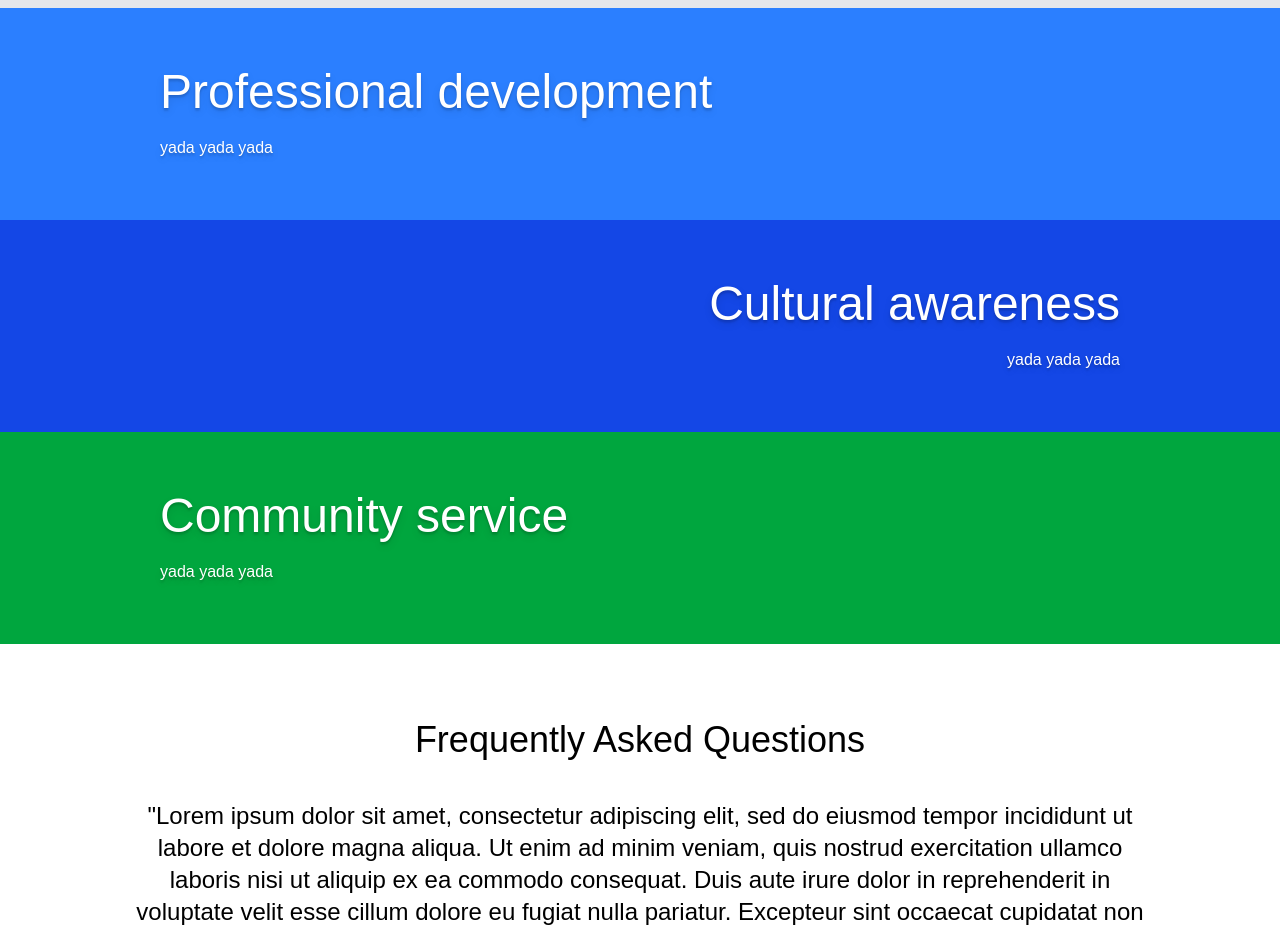
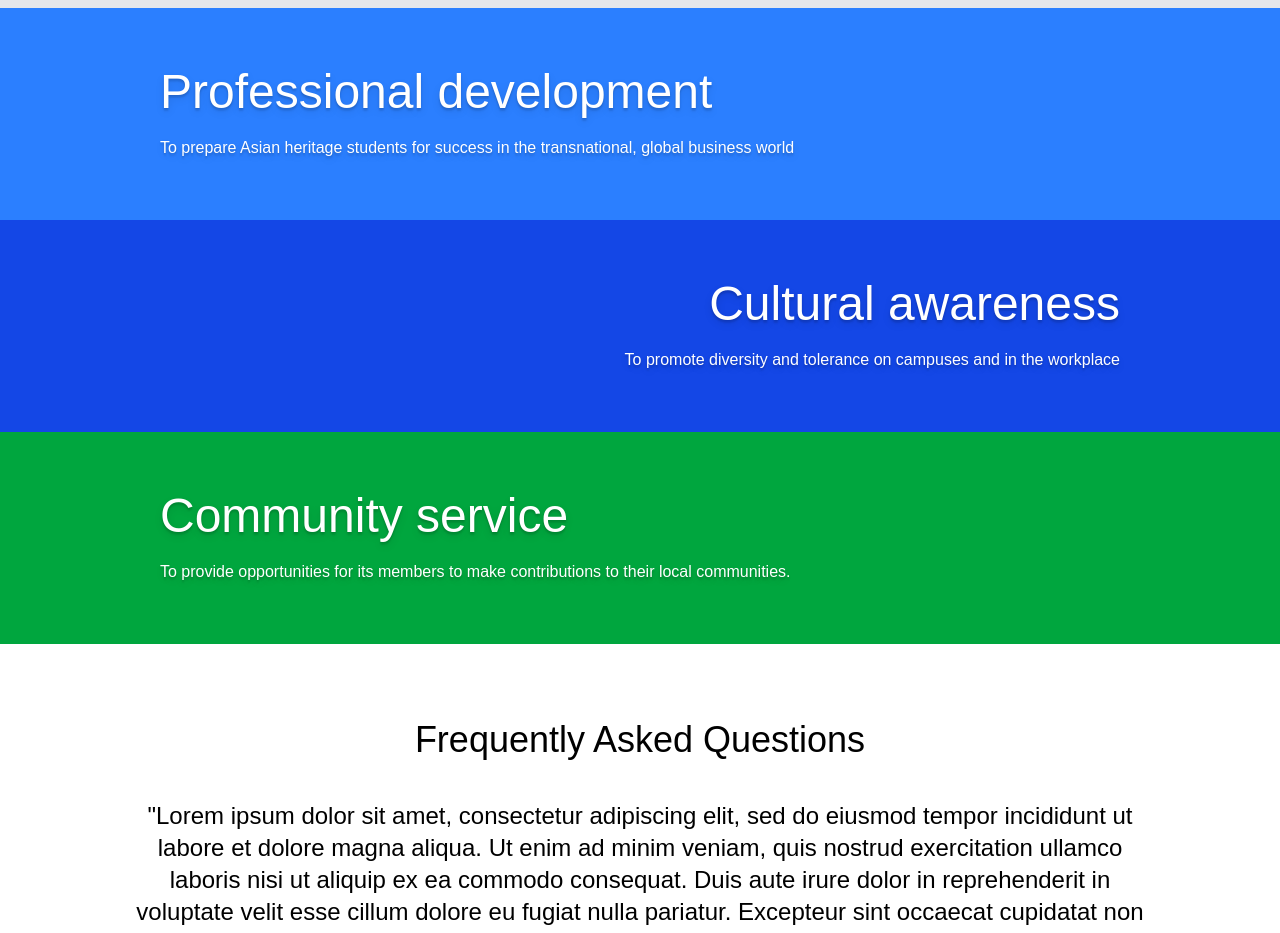
Before and after one commit to lsicat1220/ubsase-site, a React (Vite) app: page / in a window 1280 px wide. Shown: the part 1320-2253 px from the top of the page. Built offline with nearby package versions, Linux system fonts and the light colour scheme.

Commit message:
content: added actual text for each pillar

```diff
--- a/src/pages/Home.tsx
+++ b/src/pages/Home.tsx
@@ -32,15 +32,15 @@ export default function Home() {
 			</div>
 			<div className="w-full bg-blue-500 flex flex-col text-shadow-lg p-15 px-40 space-y-5">
 				<h1 className="text-5xl text-bold">Professional development</h1>
-				<p className="test-2xl">yada yada yada</p>
+				<p className="test-2xl">To prepare Asian heritage students for success in the transnational, global business world</p>
 			</div>
 			<div className="w-full bg-blue-700 flex flex-col text-shadow-lg p-15 px-40 space-y-5 items-end">
 				<h1 className="text-5xl text-bold">Cultural awareness</h1>
-				<p className="test-2xl">yada yada yada</p>
+				<p className="test-2xl">To promote diversity and tolerance on campuses and in the workplace</p>
 			</div>
 			<div className="w-full bg-green-600 flex flex-col text-shadow-lg p-15 px-40 space-y-5">
 				<h1 className="text-5xl text-bold">Community service</h1>
-				<p className="test-2xl">yada yada yada</p>
+				<p className="test-2xl">To provide opportunities for its members to make contributions to their local communities.</p>
 			</div>
 			</section>
 			<section className="py-10 ">
```
